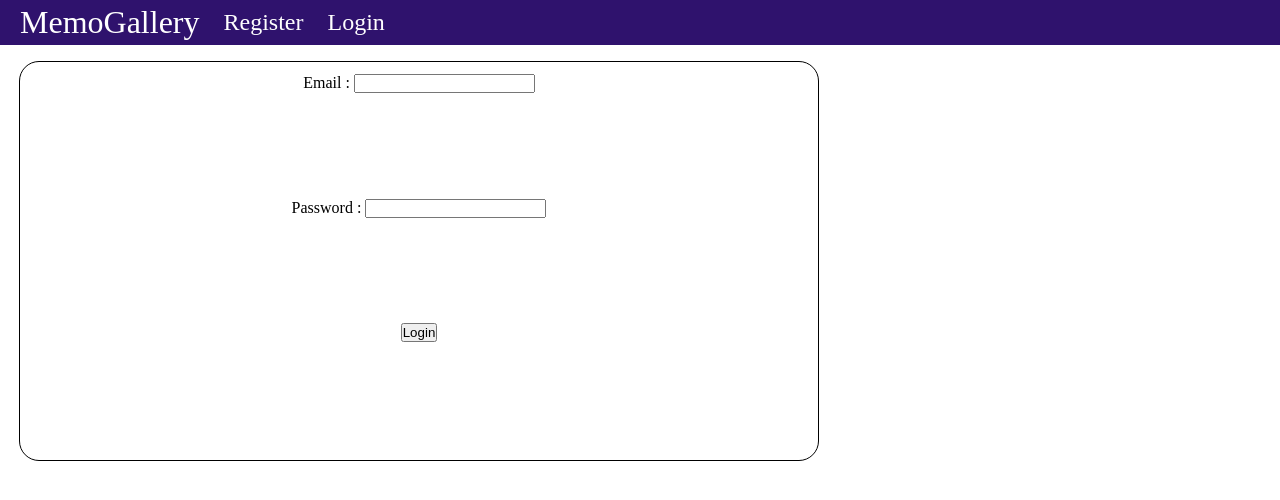
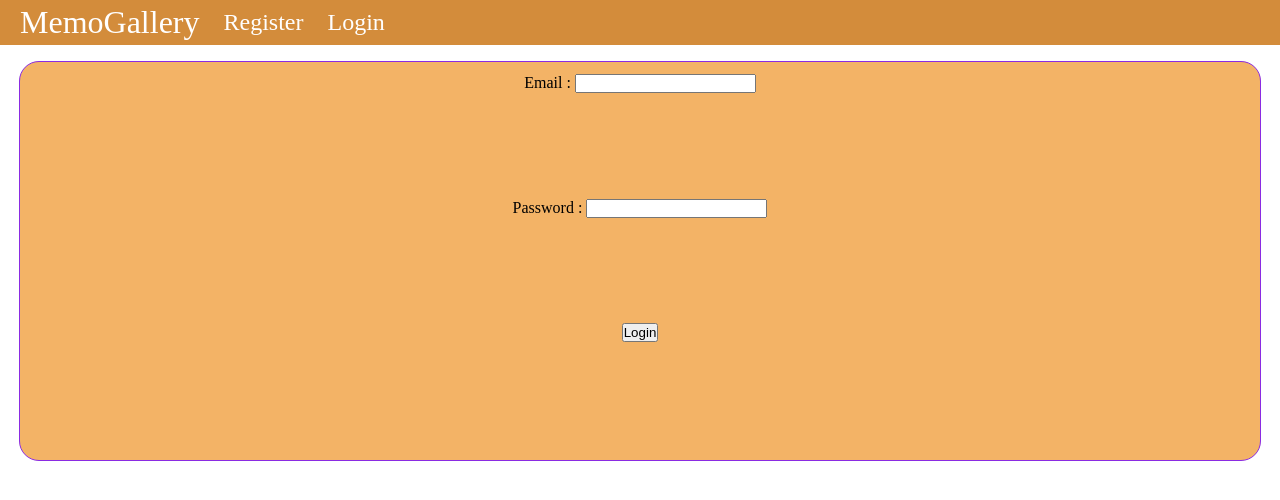
Before and after one commit to Guillaumelkl/Legacy-project, a React (Create React App) app in the folder MemoGallery-main/client/: page /login in a window 1280 px wide. Shown: the top 500 px of the page. Built offline with nearby package versions, Linux system fonts and the light colour scheme.

Commit message:
new update

```diff
--- a/MemoGallery-main/client/src/components/freeComponents/Navbar/Nav.css
+++ b/MemoGallery-main/client/src/components/freeComponents/Navbar/Nav.css
@@ -12,7 +12,7 @@
   }
 
   .nav {
-    background-color: rgb(47, 18, 109);
+    background-color: #d38c3b;
     color: white;
     display: flex;
     justify-content: space-between;
--- a/MemoGallery-main/client/src/components/protectedComponents/GalleryForm/GalleryForm.css
+++ b/MemoGallery-main/client/src/components/protectedComponents/GalleryForm/GalleryForm.css
@@ -6,18 +6,17 @@
 
 .main{
     display: flex;
-    justify-content:flex-end;
+    justify-content: center;
 }
 
 form{
     display: grid;
     padding: 12px;
     margin: 3px;
-    background-color: white;
+    background-color: rgb(243, 179, 102);
     height: 50vh;
-    width: 100vh;
     border-radius: 20px;
-    border: 1px solid black;
+    border: 1px solid blueviolet;
 }
 
 .imageSection{
--- a/MemoGallery-main/client/src/components/protectedComponents/HomePage/Home.js
+++ b/MemoGallery-main/client/src/components/protectedComponents/HomePage/Home.js
@@ -43,7 +43,7 @@ function HomePage() {
   async function handleDelete() {
 
     await axios
-      .delete("http://localhost:8080/auth/delete",)
+      .delete("http://localhost:8080/auth/deleteAll")
       .then((response) => {
         navigate("/postPhotos");
         window.location.reload()
--- a/MemoGallery-main/client/src/components/protectedComponents/HomePage/cards.css
+++ b/MemoGallery-main/client/src/components/protectedComponents/HomePage/cards.css
@@ -5,7 +5,7 @@
     grid-template-columns:1fr 1fr 1fr;
     gap: 0.3rem;
     padding: 2rem;
-    border: 1px solid rgb(47, 18, 109);
+    border: 1px solid green;
     width: 100%;
     height: 100%;
 }
--- a/MemoGallery-main/client/src/components/protectedComponents/logout/logout.js
+++ b/MemoGallery-main/client/src/components/protectedComponents/logout/logout.js
@@ -6,7 +6,7 @@ const Logout = (props) => {
   localStorage.removeItem("token");
   useEffect(()=>{
     navigate("/login");
-    props.onLogout();
+    props.onLogout(false);
   },[])
 
 };
```
Also changed, not shown: 2 other files (tests, documents, lock files or other folders).
